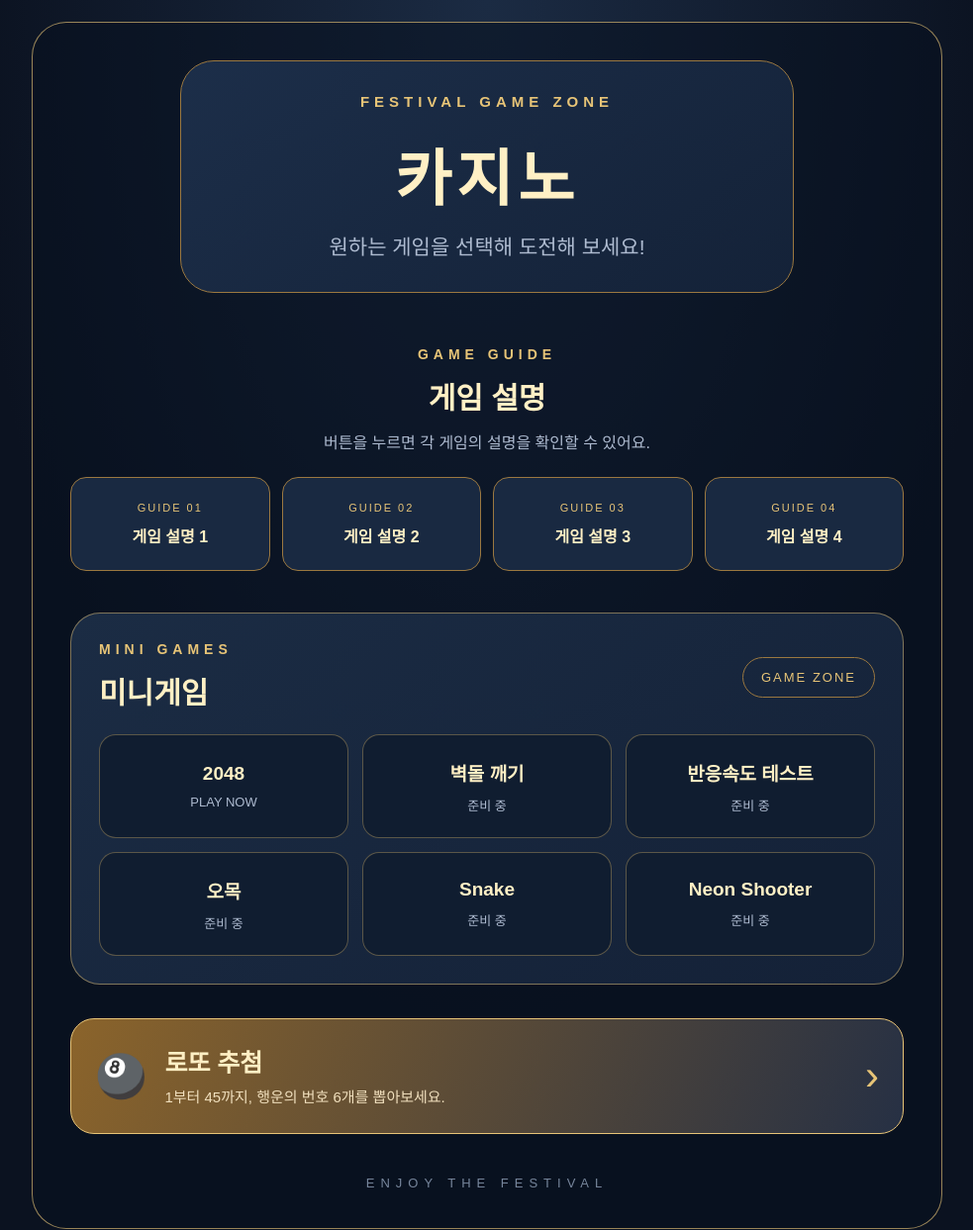
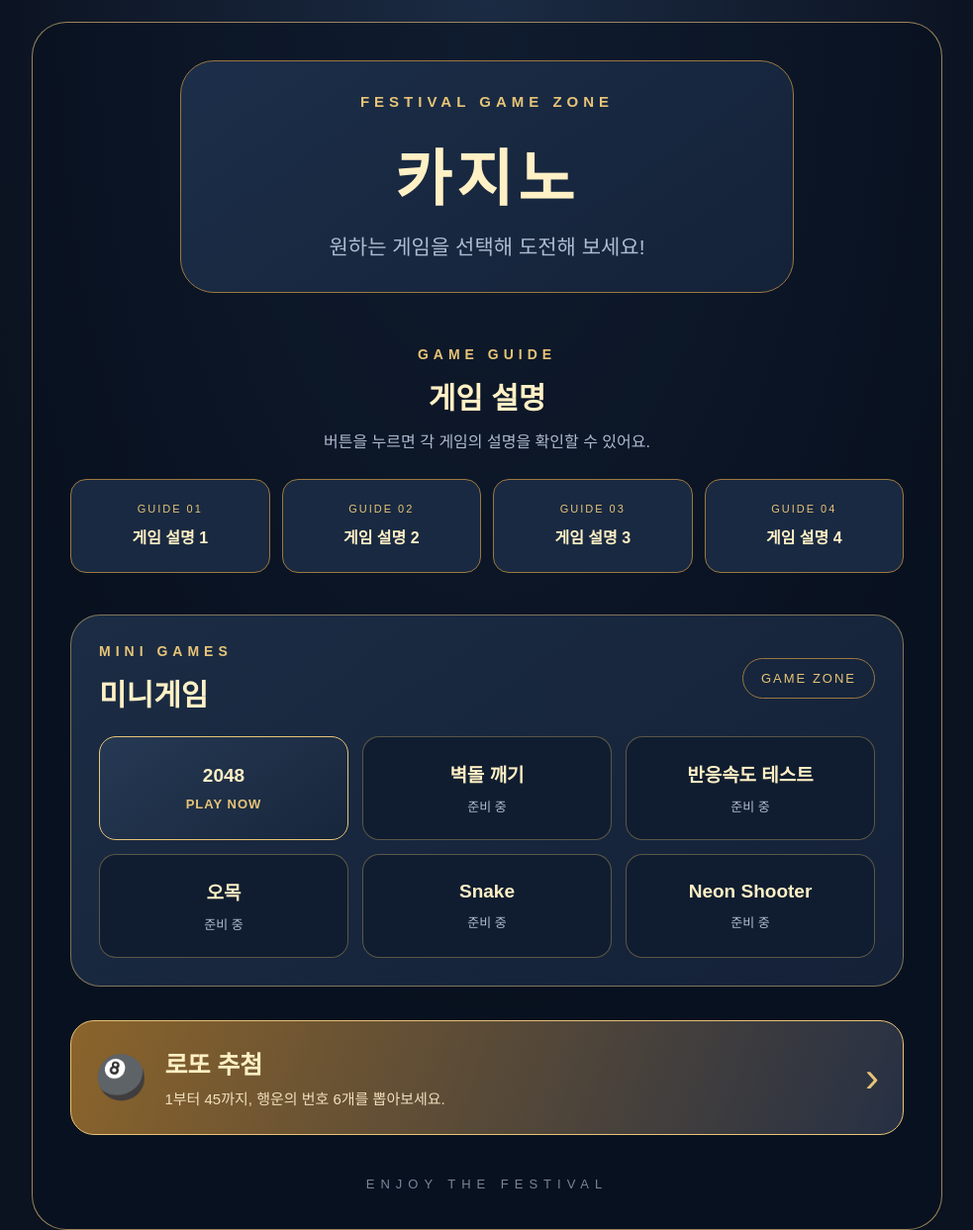
Before and after one commit to Hello4352/festival-game-zone, a plain HTML site: page index.html in a window 1280 px wide. Shown: the top 1243 px of the page at 99% size, without its empty margins (148-1131 px from the left). Drawn offline with Linux system fonts and the light colour scheme.

Commit message:
Update style.css

```diff
--- a/css/style.css
+++ b/css/style.css
@@ -11,6 +11,11 @@
   --gold-dark: #9b7840;
   --text: #fff0c5;
   --muted: #aebbd0;
+}
+
+html {
+  min-height: 100%;
+  background: var(--background);
 }
 
 body {
@@ -38,6 +43,8 @@ a {
   background: rgba(9, 17, 31, 0.55);
 }
 
+/* 상단 타이틀 */
+
 .hero {
   max-width: 620px;
   margin: 0 auto 54px;
@@ -61,6 +68,7 @@ a {
 
 .hero h1 {
   margin: 20px 0 12px;
+  color: var(--text);
   font-size: clamp(38px, 7vw, 62px);
   letter-spacing: 5px;
 }
@@ -70,6 +78,8 @@ a {
   color: var(--muted);
   font-size: clamp(15px, 3vw, 21px);
 }
+
+/* 게임 설명 */
 
 .guide-section {
   margin-bottom: 42px;
@@ -83,12 +93,14 @@ a {
 .guide-section h2,
 .games-heading h2 {
   margin: 12px 0;
+  color: var(--text);
   font-size: 30px;
 }
 
 .section-description {
   margin: 0 0 24px;
   color: var(--muted);
+  line-height: 1.6;
 }
 
 .description-grid {
@@ -124,8 +136,11 @@ a {
 }
 
 .description-card strong {
+  color: var(--text);
   font-size: 16px;
 }
+
+/* 미니게임 영역 */
 
 .games-section {
   margin: 0 0 34px;
@@ -176,6 +191,7 @@ a {
 
 .mini-game-button span {
   display: block;
+  color: var(--text);
   font-size: 19px;
   font-weight: bold;
 }
@@ -186,6 +202,19 @@ a {
   color: var(--muted);
   font-size: 13px;
 }
+
+.mini-game-button.available {
+  border-color: var(--gold);
+  background: linear-gradient(145deg, #263954, #17263b);
+}
+
+.mini-game-button.available small {
+  color: var(--gold);
+  font-weight: bold;
+  letter-spacing: 1px;
+}
+
+/* 로또 버튼 */
 
 .lotto-link {
   display: flex;
@@ -217,6 +246,7 @@ a {
 .lotto-info strong {
   display: block;
   margin-bottom: 8px;
+  color: var(--text);
   font-size: 25px;
 }
 
@@ -231,6 +261,8 @@ a {
   font-size: 42px;
 }
 
+/* 하단 */
+
 footer {
   margin-top: 42px;
   color: #77869c;
@@ -239,7 +271,7 @@ footer {
   text-align: center;
 }
 
-/* 설명 팝업 */
+/* 팝업 */
 
 .modal {
   position: fixed;
@@ -268,6 +300,7 @@ footer {
 
 .modal-card h2 {
   margin: 22px 0;
+  color: var(--text);
   font-size: 32px;
 }
 
@@ -296,6 +329,8 @@ footer {
 .close-button:hover {
   background: #8b642b;
 }
+
+/* 모바일 화면 */
 
 @media (max-width: 650px) {
   body {
```
